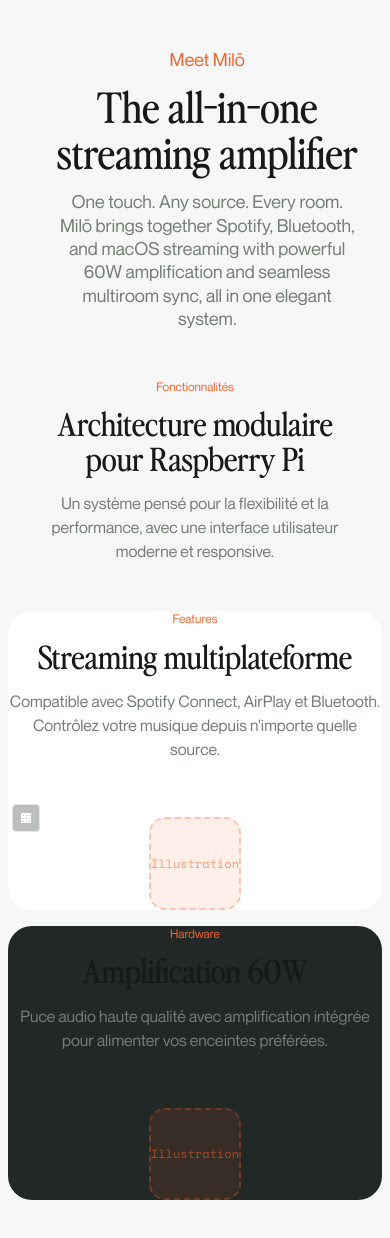
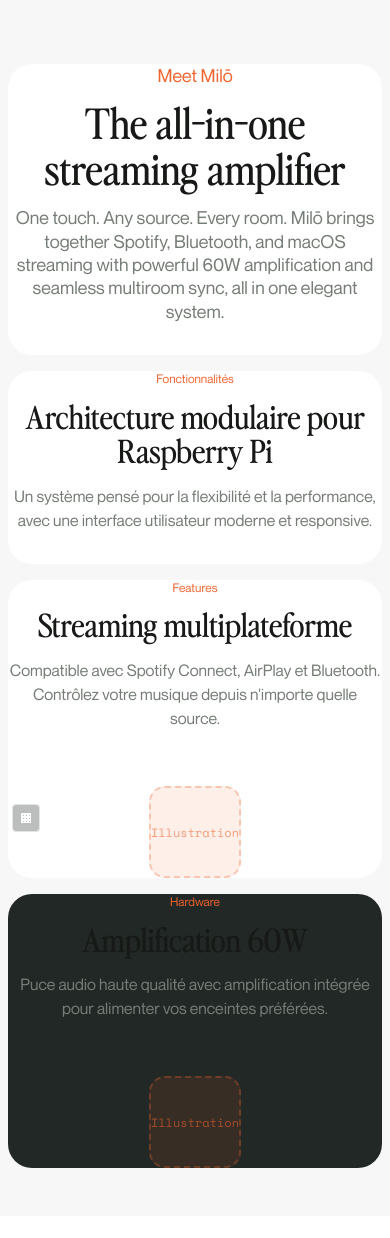
Before and after one commit to Leshauts/Milo-Website, a Vue app: page / in a window 390 px wide. Shown: the top 1238 px of the page. After the commit the page ends 1216 px from the top, so only its background shows below. Built offline with nearby package versions, Linux system fonts and the light colour scheme.

Commit message:
styles: using subgrid for layout

```diff
--- a/src/App.vue
+++ b/src/App.vue
@@ -8,13 +8,14 @@
   </Section>
 
   <!-- Section fonctionnalités -->
-  <Section variant="strong">
+  <Section variant="default">
     <SectionTitle tag="Fonctionnalités" title="Architecture modulaire pour Raspberry Pi"
       paragraph="Un système pensé pour la flexibilité et la performance, avec une interface utilisateur moderne et responsive." />
   </Section>
 
   <!-- Section split normale -->
-  <SectionSplit variant="default">
+  <Section variant="default">
+    <SectionSplit>
       <template #content>
         <SectionTitle tag="Features" title="Streaming multiplateforme"
           paragraph="Compatible avec Spotify Connect, AirPlay et Bluetooth. Contrôlez votre musique depuis n'importe quelle source." />
@@ -23,9 +24,11 @@
         <!-- Animation future ici -->
       </template>
     </SectionSplit>
+  </Section>
 
   <!-- Section split inversée avec fond contrast -->
-  <SectionSplit variant="contrast" :reversed="true">
+  <Section variant="contrast">
+    <SectionSplit :reversed="true">
       <template #content>
         <SectionTitle tag="Hardware" title="Amplification 60W"
           paragraph="Puce audio haute qualité avec amplification intégrée pour alimenter vos enceintes préférées." />
@@ -34,6 +37,7 @@
         <!-- Animation future ici -->
       </template>
     </SectionSplit>
+  </Section>
 
 </template>
 
--- a/src/assets/styles/design-system.css
+++ b/src/assets/styles/design-system.css
@@ -133,108 +133,6 @@ body {
 }
 
 
-
-
-/* === SYSTÈME DE GRILLE === */
-.grid-container {
-    display: grid;
-    grid-template-columns: repeat(var(--grid-columns), 1fr);
-    gap: var(--grid-gutter);
-    padding: 0 var(--grid-margin);
-    max-width: 100%;
-    margin: 0 auto;
-}
-
-
-
-
-/* === TOGGLE DE GRILLE === */
-.grid-toggle {
-    position: fixed;
-    bottom: 16px;
-    left: 16px;
-    width: 32px;
-    height: 32px;
-    background: var(--color-background-contrast);
-    border: 1px solid var(--color-text-light);
-    border-radius: 4px;
-    cursor: pointer;
-    z-index: 9999;
-    display: flex;
-    align-items: center;
-    justify-content: center;
-    transition: all 0.2s ease;
-    opacity: 0.3;
-}
-
-.grid-toggle:hover {
-    opacity: 0.8;
-    transform: scale(1.05);
-}
-
-.grid-toggle.active {
-    background: var(--color-brand);
-    border-color: var(--color-brand);
-    opacity: 1;
-}
-
-.grid-toggle::before {
-    content: '';
-    width: 12px;
-    height: 12px;
-    background-image:
-        linear-gradient(to right, var(--color-text-contrast) 2px, transparent 2px),
-        linear-gradient(to bottom, var(--color-text-contrast) 2px, transparent 2px);
-    background-size: 4px 4px;
-    background-repeat: repeat;
-}
-
-/* === OVERLAY DE GRILLE === */
-.grid-overlay {
-    position: fixed;
-    top: 0;
-    left: 0;
-    right: 0;
-    bottom: 0;
-    pointer-events: none;
-    z-index: 9998;
-    display: none;
-}
-
-.grid-overlay.visible {
-    display: block;
-}
-
-.grid-overlay-inner {
-    display: grid;
-    grid-template-columns: repeat(var(--grid-columns), 1fr);
-    gap: var(--grid-gutter);
-    padding: 0 var(--grid-margin);
-    height: 100vh;
-    max-width: 100%;
-    margin: 0 auto;
-}
-
-.grid-overlay-column {
-    background: rgba(239, 100, 46, 0.1);
-    border: 1px solid rgba(239, 100, 46, 0.2);
-}
-
-@media (max-width: 768px) {
-    .grid-toggle {
-        bottom: 12px;
-        left: 12px;
-        width: 28px;
-        height: 28px;
-    }
-
-    .grid-toggle::before {
-        width: 10px;
-        height: 10px;
-        background-size: 3px 3px;
-    }
-}
-
 /* === CLASSES TYPOGRAPHIQUES === */
 .h1 {
     font-family: 'Perfectly Nineties', serif;
--- a/src/components/Section.vue
+++ b/src/components/Section.vue
@@ -1,8 +1,6 @@
 <template>
   <section class="section" :class="sectionClass">
-    <div class="section-content">
-      <slot />
-    </div>
+    <slot />
   </section>
 </template>
 
@@ -26,25 +24,19 @@ export default {
 
 <style scoped>
 .section {
+  display: grid;
+  grid-template-columns: subgrid;
   grid-column: 1 / -1;
-  border-radius: 24px;
-  padding: var(--space-08) var(--space-06);
-  margin-bottom: var(--space-06);
-  display: contents;
+  border-radius: var(--border-radius-large);
+  /* padding: var(--space-08) var(--space-06); */
 }
 
 .section--default {
   background-color: var(--color-background-neutral);
 }
 
-
 .section--contrast {
   background-color: var(--color-background-contrast);
   color: var(--color-text-contrast);
 }
-
-.section-content {
-  display: contents;
-}
-
 </style>
--- a/src/components/SectionSplit.vue
+++ b/src/components/SectionSplit.vue
@@ -1,5 +1,5 @@
 <template>
-  <section class="section-split" :class="sectionClass">
+  <div class="section-split" :class="sectionClass">
     <!-- Contenu texte -->
     <div class="section-split__content" :class="contentClass">
       <slot name="content" />
@@ -12,18 +12,13 @@
         <div class="illustration-placeholder"></div>
       </slot>
     </div>
-  </section>
+  </div>
 </template>
 
 <script>
 export default {
   name: 'SectionSplit',
   props: {
-    variant: {
-      type: String,
-      default: 'default',
-      validator: (value) => ['default', 'contrast'].includes(value)
-    },
     reversed: {
       type: Boolean,
       default: false
@@ -31,7 +26,7 @@ export default {
   },
   computed: {
     sectionClass() {
-      return `section-split--${this.variant}`
+      return this.reversed ? 'section-split--reversed' : 'section-split--default'
     },
     contentClass() {
       return {
@@ -50,19 +45,10 @@ export default {
 <style scoped>
 .section-split {
   grid-column: 1 / -1;
-  border-radius: var(--border-radius-large);
   display: flex;
   align-items: center;
   gap: var(--grid-gutter);
-}
-
-.section-split--default {
-  background-color: var(--color-background-neutral);
-}
-
-.section-split--contrast {
-  background-color: var(--color-background-contrast);
-  color: var(--color-text-contrast);
+  padding: none;
 }
 
 /* === CONTENU TEXTE === */
@@ -115,17 +101,16 @@ export default {
   .section-split {
     flex-direction: column;
     gap: var(--space-06);
-    min-height: auto;
   }
 
   .section-split__content,
   .section-split__content--reversed {
-    order: 1 !important; /* Toujours en premier en mobile */
+    order: 1 !important;
   }
 
   .section-split__illustration,
   .section-split__illustration--reversed {
-    order: 2 !important; /* Toujours en second en mobile */
+    order: 2 !important;
     max-width: 280px;
   }
 }
--- a/src/components/SectionTitle.vue
+++ b/src/components/SectionTitle.vue
@@ -52,16 +52,12 @@ export default {
 </script>
 
 <style scoped>
-
-
 .section-title {
-  grid-column: 2 / -2;
+  grid-column: 3 / -3;
   margin-bottom: var(--space-07);
   text-align: center;
 }
-.section-title--main {
-  grid-column: 3 / -3;
-}
+
 
 .section-title__tag {
   color: var(--color-brand);
@@ -78,5 +74,11 @@ export default {
   color: var(--color-text-secondary);
 }
 
-
+/* === RESPONSIVE MOBILE === */
+@media (max-width: 768px) {
+  .section-title,
+  .section-title--main {
+    grid-column: 1 / -1;
+  }
+}
 </style>
```
Lines whose indentation alone changed are shown as unchanged.
